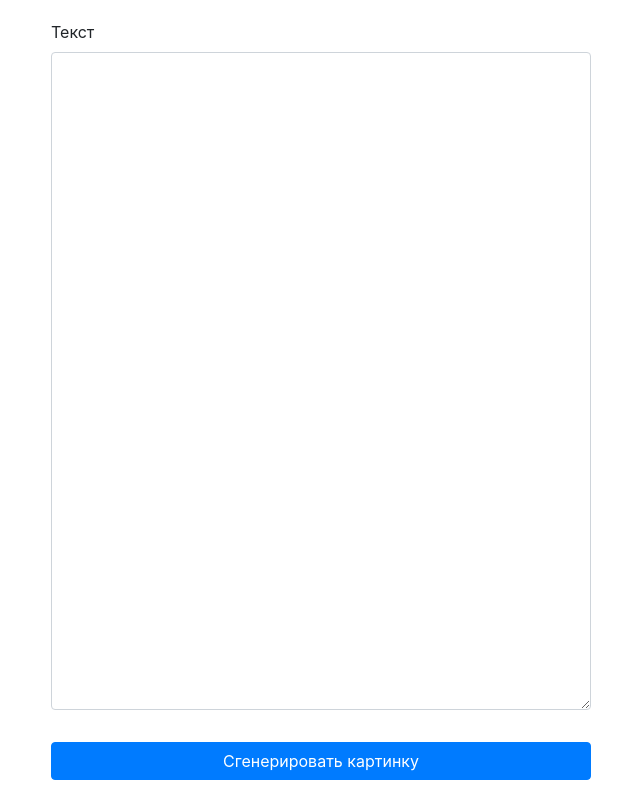
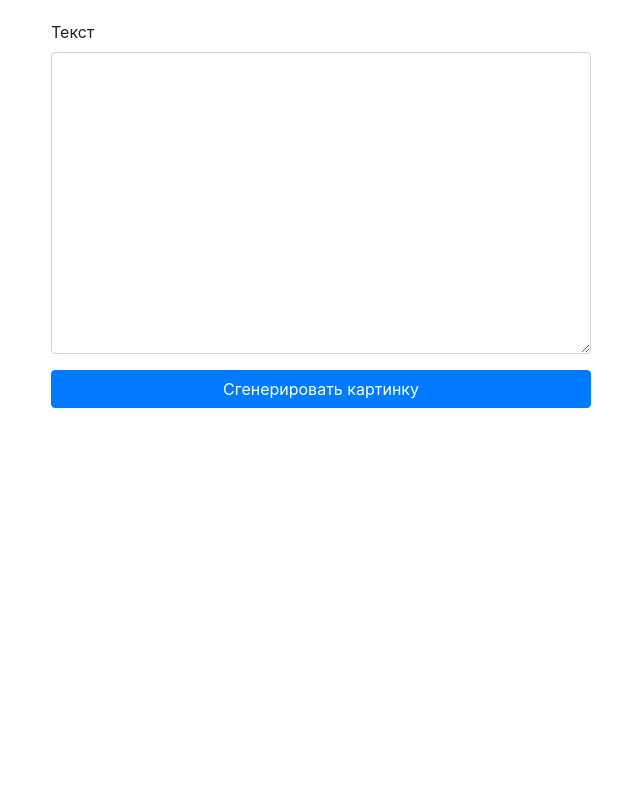
Before and after one commit to kripalser/instatext-lite, a website: page index.html in a window 1280 px wide. Shown: the whole page, without its empty margins (319-959 px from the left). Drawn offline with Linux system fonts and the light colour scheme.

Commit message:
Revert textarea changes

```diff
--- a/assets/css/style.css
+++ b/assets/css/style.css
@@ -1,21 +1,5 @@
 body {
   padding: 20px;
-}
-
-form {
-  display: flex;
-  flex-direction: column;
-  min-height: calc(100vh - 40px);
-}
-
-form .form-group {
-  flex: 1;
-  display: flex;
-  flex-direction: column;
-}
-
-form textarea.form-control {
-  flex: 1;
 }
 
 .text-container {
--- a/index.html
+++ b/index.html
@@ -18,12 +18,12 @@
 <div class="container form-container">
   <div class="row">
     <div class="col-md-6 offset-md-3">
-      <form class="d-flex flex-column">
+      <form>
         <div class="form-group">
           <label for="mainText">Текст</label>
-          <textarea class="form-control" id="mainText" name="mainText" type="text" required></textarea>
+          <textarea class="form-control" id="mainText" name="mainText" type="text" rows="12" required></textarea>
         </div>
-        <button class="btn btn-primary mt-3" type="submit">Сгенерировать картинку</button>
+        <button class="btn btn-primary btn-block" type="submit">Сгенерировать картинку</button>
       </form>
     </div>
   </div>
```
